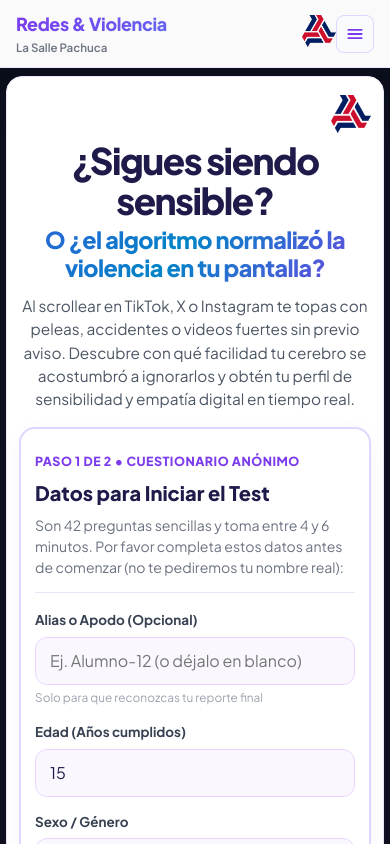
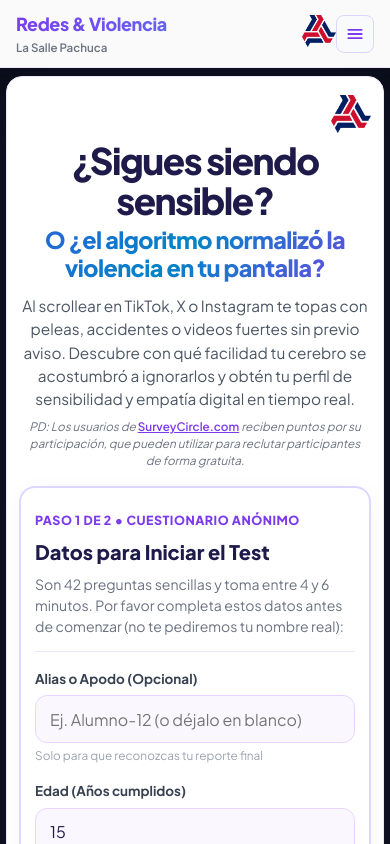
Before and after one commit to Maurisi0m/test-desensibilizacion-violencia-grafica, a React (Vite) app in the folder reconecta-web/: page / in a window 390 px wide. Shown: the top 844 px of the page. Built offline with nearby package versions, Linux system fonts and the light colour scheme.

Commit message:
feat(surveycircle): integrar Survey Code discreto en introduccion, revision y reporte final

```diff
--- /dev/null
+++ b/reconecta-web/src/components/SurveyCircleCard.jsx
@@ -0,0 +1,31 @@
+import React from 'react';
+
+export default function SurveyCircleCard({ style = {} }) {
+  return (
+    <div style={{
+      background: '#F9FAFB',
+      border: '1px solid #E5E7EB',
+      borderRadius: '12px',
+      padding: '12px 16px',
+      fontSize: '0.8rem',
+      color: '#4B5563',
+      lineHeight: 1.5,
+      ...style
+    }}>
+      <div style={{ display: 'flex', alignItems: 'center', justifyContent: 'space-between', flexWrap: 'wrap', gap: '6px', marginBottom: '6px' }}>
+        <span style={{ fontWeight: 800, color: '#374151', fontSize: '0.8rem', textTransform: 'uppercase', letterSpacing: '0.03em' }}>
+          SurveyCircle • Survey Code
+        </span>
+        <span style={{ fontSize: '0.74rem', fontWeight: 800, color: '#6D28D9', background: '#EDE9FE', padding: '2px 8px', borderRadius: '6px', letterSpacing: '0.03em' }}>
+          23Y3-34N1-QKTX-PKZX
+        </span>
+      </div>
+      <p style={{ margin: '0 0 6px', fontSize: '0.78rem', color: '#4B5563' }}>
+        Canjea el siguiente Survey Code en <a href="https://www.surveycircle.com" target="_blank" rel="noopener noreferrer" style={{ color: '#7C3AED', textDecoration: 'underline' }}>https://www.surveycircle.com</a> y recibe participantes gratis para tu estudio a través de SurveyCircle: <strong style={{ color: '#111827', letterSpacing: '0.03em' }}>23Y3-34N1-QKTX-PKZX</strong>
+      </p>
+      <div style={{ fontSize: '0.78rem', color: '#4B5563' }}>
+        Redime el Survey Code con un solo clic: <a href="https://www.surveycircle.com/23Y3-34N1-QKTX-PKZX/" target="_blank" rel="noopener noreferrer" style={{ color: '#7C3AED', fontWeight: 700, wordBreak: 'break-all' }}>https://www.surveycircle.com/23Y3-34N1-QKTX-PKZX/</a>
+      </div>
+    </div>
+  );
+}
--- a/reconecta-web/src/pages/ResultsPage.jsx
+++ b/reconecta-web/src/pages/ResultsPage.jsx
@@ -3,6 +3,7 @@ import { IconDownload, IconArrowLeft, IconFileText, IconCheckCircle } from '../c
 import DimensionExplanationCard from '../components/DimensionExplanationCard';
 import StudentVisualCharts from '../components/StudentVisualCharts';
 import { generateStudentConclusion } from '../data/conclusionGenerator';
+import SurveyCircleCard from '../components/SurveyCircleCard';
 
 export default function ResultsPage({ result, onBackToTest }) {
   if (!result || !result.blocks) {
@@ -320,6 +321,9 @@ export default function ResultsPage({ result, onBackToTest }) {
           );
         })()}
 
+        {/* SurveyCircle Redemption Box (Discreto y compacto) */}
+        <SurveyCircleCard style={{ marginBottom: '22px' }} />
+
         {/* ACCIONES INFERIORES */}
         <div style={{ display: 'flex', justifyContent: 'space-between', alignItems: 'center', flexWrap: 'wrap', gap: '14px' }}>
           <button
--- a/reconecta-web/src/pages/TestPage.jsx
+++ b/reconecta-web/src/pages/TestPage.jsx
@@ -1,6 +1,7 @@
 import React, { useState } from 'react';
 import { QUESTIONS_42, LIKERT_OPTIONS, BLOCKS } from '../data/questionBank';
 import { IconCheckCircle, IconArrowRight, IconArrowLeft, IconAlertCircle, IconFileText } from '../components/Icons';
+import SurveyCircleCard from '../components/SurveyCircleCard';
 
 export default function TestPage({ onComplete }) {
   const [step, setStep] = useState('welcome'); // 'welcome' | 'survey' | 'review'
@@ -133,6 +134,10 @@ export default function TestPage({ onComplete }) {
             <p className="test-subtitle-hero">
               Al scrollear en TikTok, X o Instagram te topas con peleas, accidentes o videos fuertes sin previo aviso. Descubre con qué facilidad tu cerebro se acostumbró a ignorarlos y obtén tu perfil de sensibilidad y empatía digital en tiempo real.
             </p>
+
+            <div className="test-surveycircle-note">
+              PD: Los usuarios de <a href="https://www.surveycircle.com" target="_blank" rel="noopener noreferrer" style={{ color: '#7C3AED', textDecoration: 'underline', fontStyle: 'normal', fontWeight: 600 }}>SurveyCircle.com</a> reciben puntos por su participación, que pueden utilizar para reclutar participantes de forma gratuita.
+            </div>
           </div>
 
           {/* Tarjetas Inmersivas de Curiosidad: ¿Cuál es tu reacción habitual? */}
@@ -702,6 +707,9 @@ export default function TestPage({ onComplete }) {
           </div>
         )}
 
+        {/* SurveyCircle Redemption Box en pantalla de revisión */}
+        <SurveyCircleCard style={{ marginTop: '16px', marginBottom: '14px' }} />
+
         <div style={{ display: 'flex', justifyContent: 'space-between', gap: '14px', marginTop: '20px', flexWrap: 'wrap' }}>
           <button
             onClick={() => setStep('survey')}
--- a/reconecta-web/src/styles/main.css
+++ b/reconecta-web/src/styles/main.css
@@ -850,6 +850,25 @@ button, input, select {
   margin: 0;
 }
 
+.test-surveycircle-note {
+  margin: 10px auto 0;
+  max-width: 820px;
+  font-size: 0.78rem;
+  color: #6B7280;
+  font-style: italic;
+  line-height: 1.45;
+  text-align: center;
+  animation: heroFadeUpSubtitle 0.85s cubic-bezier(0.16, 1, 0.3, 1) 0.4s both;
+}
+
+@media (max-width: 640px) {
+  .test-surveycircle-note {
+    font-size: 0.73rem;
+    margin-top: 8px;
+    padding: 0 4px;
+  }
+}
+
 /* Hook curiosity cards */
 .hook-cards-mobile-header {
   display: none;
```
